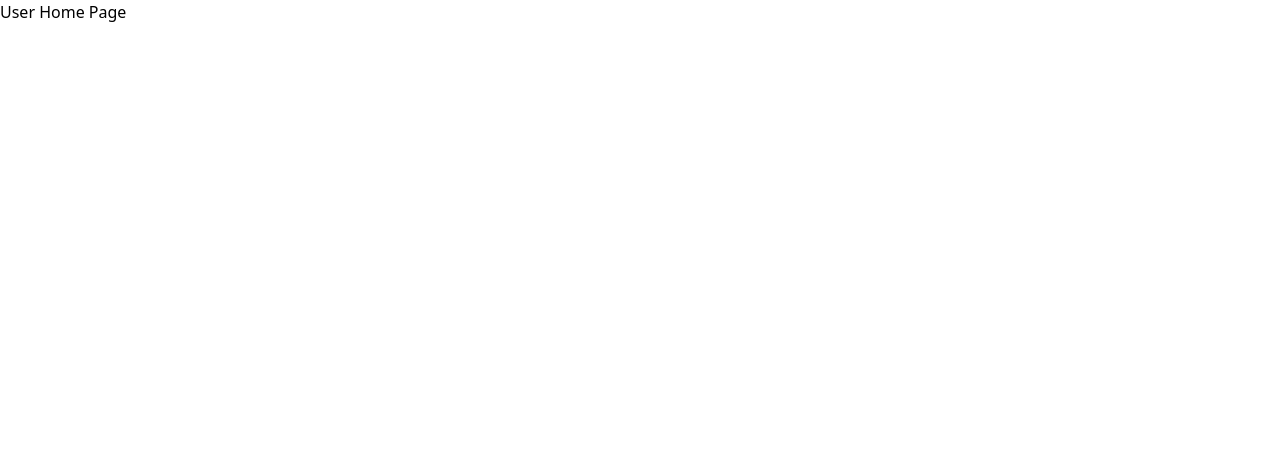
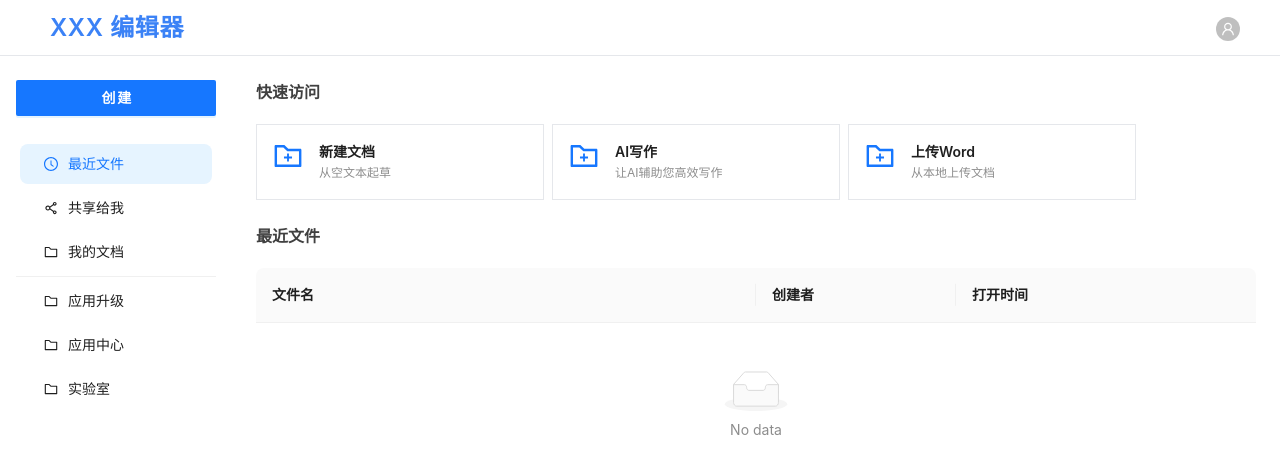
Before and after one commit to 60sAINT/llm-editor, a React app: page / in a window 1280 px wide. Shown: the top 474 px of the page. Built offline with nearby package versions, Linux system fonts and the light colour scheme; sample sign-in values are in the browser's storage.

Commit message:
feat: 主页

```diff
--- a/src/routes/index.tsx
+++ b/src/routes/index.tsx
@@ -8,18 +8,12 @@ const Routes = () => {
   const UserAgreement = lazy(() => import("../views/UserAgreement"));
   const PrivacyPolicy = lazy(() => import("../views/PrivacyPolicy"));
   const Logout = lazy(() => import("../views/Logout"));
+  const Home = lazy(() => import("../views/Home"));
+  const NewDoc = lazy(() => import("../views/NewDoc"));
   const { token } = useAuth();
 
   // 公共路由配置
   const routesForPublic = [
-    {
-      path: "/login",
-      element: (
-        <Suspense fallback={<div>Loading...</div>}>
-          <Login />
-        </Suspense>
-      ),
-    },
     {
       path: "/login",
       element: (
@@ -54,11 +48,19 @@ const Routes = () => {
       children: [
         {
           path: "/",
-          element: <div>User Home Page</div>,
+          element: (
+            <Suspense fallback={<div>Loading...</div>}>
+              <Home />
+            </Suspense>
+          ),
         },
         {
-          path: "/profile",
-          element: <div>User Profile</div>,
+          path: "/newDoc",
+          element: (
+            <Suspense fallback={<div>Loading...</div>}>
+              <NewDoc />
+            </Suspense>
+          ),
         },
         {
           path: "/logout",
@@ -73,16 +75,7 @@ const Routes = () => {
   ];
 
   // 没有授权的用户才可以访问的路由配置
-  const routesForNotAuthenticatedOnly = [
-    {
-      path: "/login",
-      element: (
-        <Suspense fallback={<div>Loading...</div>}>
-          <Login />
-        </Suspense>
-      ),
-    },
-  ];
+  const routesForNotAuthenticatedOnly = [{}];
 
   // 合并路由配置
   const router = createBrowserRouter([
--- /dev/null
+++ b/src/views/Home/Content.tsx
@@ -0,0 +1,94 @@
+import React, { useMemo } from "react";
+import { Space, Table } from "antd";
+import { FolderAddOutlined } from "@ant-design/icons";
+
+enum OPERATE {
+  CREATE = "create",
+  WRITE = "write",
+  UPLOAD = "upload",
+}
+const Content = () => {
+  const operates = useMemo(
+    () => [
+      {
+        key: OPERATE.CREATE,
+        icon: (
+          <FolderAddOutlined className="text-3xl text-primary mr-2 h-full" />
+        ),
+        title: "新建文档",
+        desc: "从空文本起草",
+      },
+      {
+        key: OPERATE.WRITE,
+        icon: (
+          <FolderAddOutlined className="text-3xl text-primary mr-2 h-full" />
+        ),
+        title: "AI写作",
+        desc: "让AI辅助您高效写作",
+      },
+      {
+        key: OPERATE.UPLOAD,
+        icon: (
+          <FolderAddOutlined className="text-3xl text-primary mr-2 h-full" />
+        ),
+        title: "上传Word",
+        desc: "从本地上传文档",
+      },
+    ],
+    [OPERATE]
+  );
+
+  const handle = (type: OPERATE) => {
+    if (type == "create") {
+      window.open("/newDoc", "_blank");
+    }
+  };
+
+  const columns = useMemo(
+    () => [
+      {
+        title: "文件名",
+        dataIndex: "name",
+        width: "50%",
+      },
+      {
+        title: "创建者",
+        dataIndex: "creator",
+        width: "20%",
+      },
+      {
+        title: "打开时间",
+        dataIndex: "time",
+        width: "30%",
+      },
+    ],
+    []
+  );
+
+  return (
+    <div className="w-full h-full overflow-auto">
+      <h3 className="mb-5 font-bold text-neutral-700 text-base">快速访问</h3>
+      <Space className="w-full [&>.ant-space-item]:max-w-72 [&>.ant-space-item]:w-1/3">
+        {operates.map((item) => (
+          <Space
+            key={item.key}
+            className="border w-full h-[76px] p-4 items-start hover:bg-gray-100"
+            onClick={() => handle(item.key)}
+          >
+            {item.icon}
+            <div>
+              <h5 className="font-semibold">{item.title}</h5>
+              <p className="text-xs text-description mt-[3px]">{item.desc}</p>
+            </div>
+          </Space>
+        ))}
+      </Space>
+      <h3 className="mt-6 mb-5 font-bold text-neutral-700 text-base">
+        最近文件
+      </h3>
+      <Table rowKey={"id"} dataSource={[]} columns={columns} />
+    </div>
+  );
+};
+
+export default Content;
--- /dev/null
+++ b/src/views/Home/index.tsx
@@ -0,0 +1,142 @@
+import React from "react";
+import {
+  ClockCircleOutlined,
+  FileTextTwoTone,
+  FolderAddTwoTone,
+  FolderOutlined,
+  RobotFilled,
+  ShareAltOutlined,
+  UploadOutlined,
+  UserOutlined,
+} from "@ant-design/icons";
+import {
+  Avatar,
+  Button,
+  Divider,
+  Dropdown,
+  Layout,
+  Menu,
+  MenuProps,
+} from "antd";
+import Sider from "antd/es/layout/Sider";
+import { Content, Header } from "antd/es/layout/layout";
+import Main from "./Content";
+
+const Home: React.FC = () => {
+  const dropdownContent = (
+    <div className="bg-white shadow-lg p-3 mt-3 rounded border border-gray-300 text-zinc-600 text-sm">
+      <div className="grid grid-cols-2 gap-4 mt-1.5 mx-2.5">
+        <div
+          className="text-center hover:bg-gray-100 py-2.5"
+          onClick={() => window.open("/newDoc", "_blank")}
+        >
+          <div className="mb-4">
+            <FileTextTwoTone className="text-3xl" twoToneColor="#d1d5db" />
+          </div>
+          <span>新建文档</span>
+        </div>
+        <div className="text-center hover:bg-gray-100 py-2.5">
+          <div className="mb-4">
+            <RobotFilled className="text-3xl text-blue-200" />
+          </div>
+          <span>AI写作</span>
+        </div>
+      </div>
+      <Divider className="my-4" />
+      <div className="grid grid-cols-2 gap-4 mt-2">
+        <div className="text-center hover:bg-gray-100 py-2.5">
+          <div className="mb-4">
+            <FolderAddTwoTone className="text-3xl" twoToneColor="#bfdbfe" />
+          </div>
+          <span>新建文件夹</span>
+        </div>
+        <div className="text-center hover:bg-gray-100 py-2.5">
+          <div className="mb-4">
+            <UploadOutlined className="text-3xl text-gray-300" />
+          </div>
+          <span>上传文件</span>
+        </div>
+      </div>
+    </div>
+  );
+  const menuItems: MenuProps["items"] = [
+    {
+      key: "1",
+      icon: <ClockCircleOutlined />,
+      label: "最近文件",
+    },
+    {
+      key: "2",
+      icon: <ShareAltOutlined />,
+      label: "共享给我",
+    },
+    {
+      key: "3",
+      icon: <FolderOutlined />,
+      label: "我的文档",
+    },
+    {
+      type: "divider",
+    },
+    {
+      key: "4",
+      icon: <FolderOutlined />,
+      label: "应用升级",
+    },
+    {
+      key: "5",
+      icon: <FolderOutlined />,
+      label: "应用中心",
+    },
+    {
+      key: "6",
+      icon: <FolderOutlined />,
+      label: "实验室",
+    },
+  ];
+
+  return (
+    <Layout>
+      <Header className="h-14 bg-white pr-10 border-b border-gray-200">
+        <div className="h-full leading-[56px] float-left text-blue-500 text-2xl font-semibold tracking-wide">
+          XXX 编辑器
+        </div>
+        <div className="float-right leading-[56px]">
+          <Avatar icon={<UserOutlined />} size="small" />
+        </div>
+      </Header>
+      <Layout className="bg-white">
+        <Sider width={200} className="mx-4 my-6 !bg-white">
+          <Dropdown trigger={["click"]} dropdownRender={() => dropdownContent}>
+            <Button
+              onClick={(e) => e.preventDefault()}
+              type="primary"
+              className="w-full border-none h-9 text-sm rounded-sm font-bold bg-primary text-white tracking-tighter"
+            >
+              创建
+            </Button>
+          </Dropdown>
+          <Menu
+            mode="inline"
+            defaultSelectedKeys={["1"]}
+            defaultOpenKeys={["sub1"]}
+            style={{ height: "100%", borderRight: 0 }}
+            className="mt-6"
+            items={menuItems}
+          />
+        </Sider>
+        <Content
+          style={{
+            padding: 24,
+            margin: 0,
+            minHeight: 280,
+          }}
+        >
+          <Main />
+        </Content>
+      </Layout>
+    </Layout>
+  );
+};
+
+export default Home;
--- /dev/null
+++ b/src/views/NewDoc/index.tsx
@@ -0,0 +1,7 @@
+import React from "react";
+
+const NewDoc = () => {
+  return <></>;
+};
+
+export default NewDoc;
--- a/tailwind.config.js
+++ b/tailwind.config.js
@@ -5,6 +5,7 @@ module.exports = {
     extend: {
       colors: {
         'primary': "#1677ff",
+        'description': "#8e8e8e",
       },
     },
   },
```
